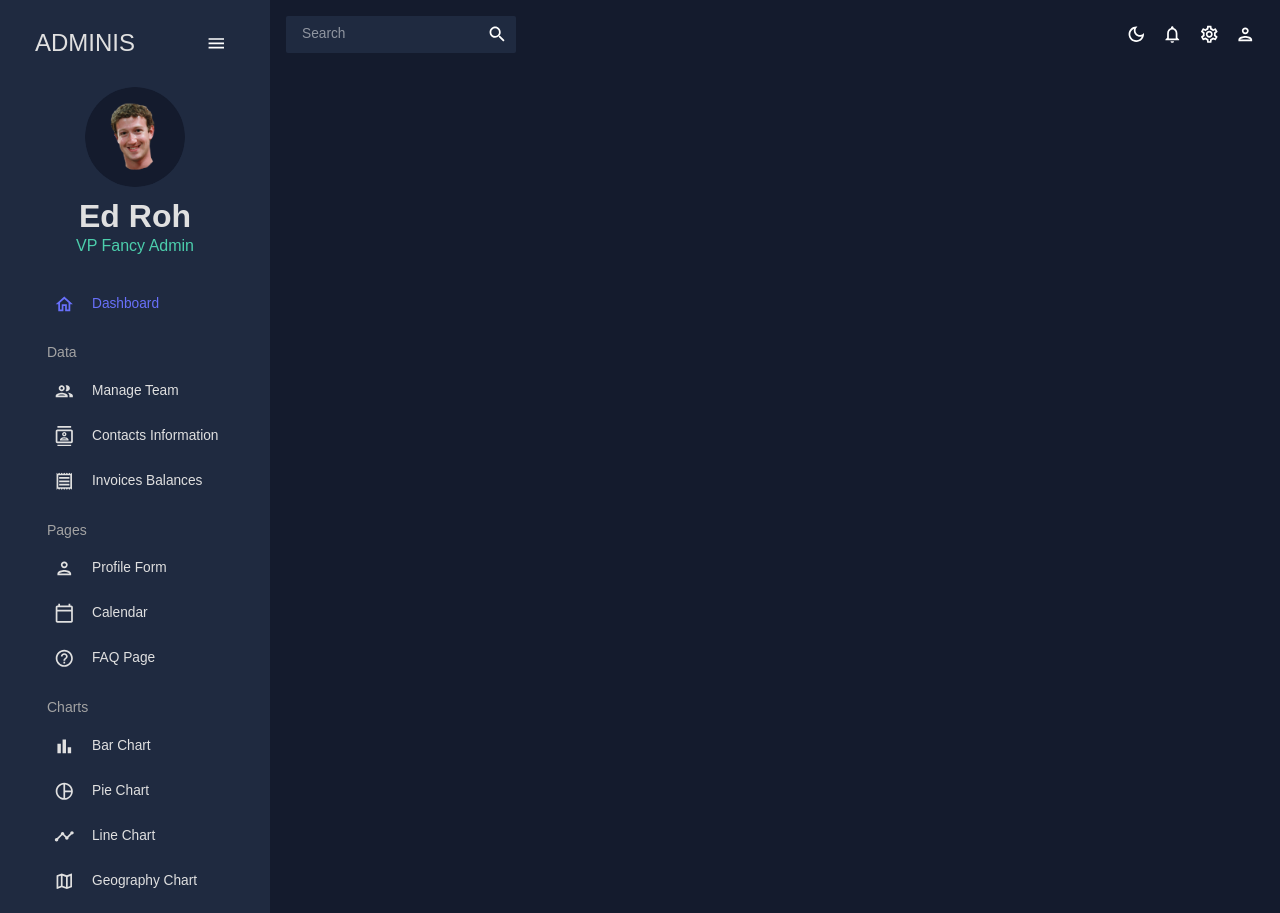
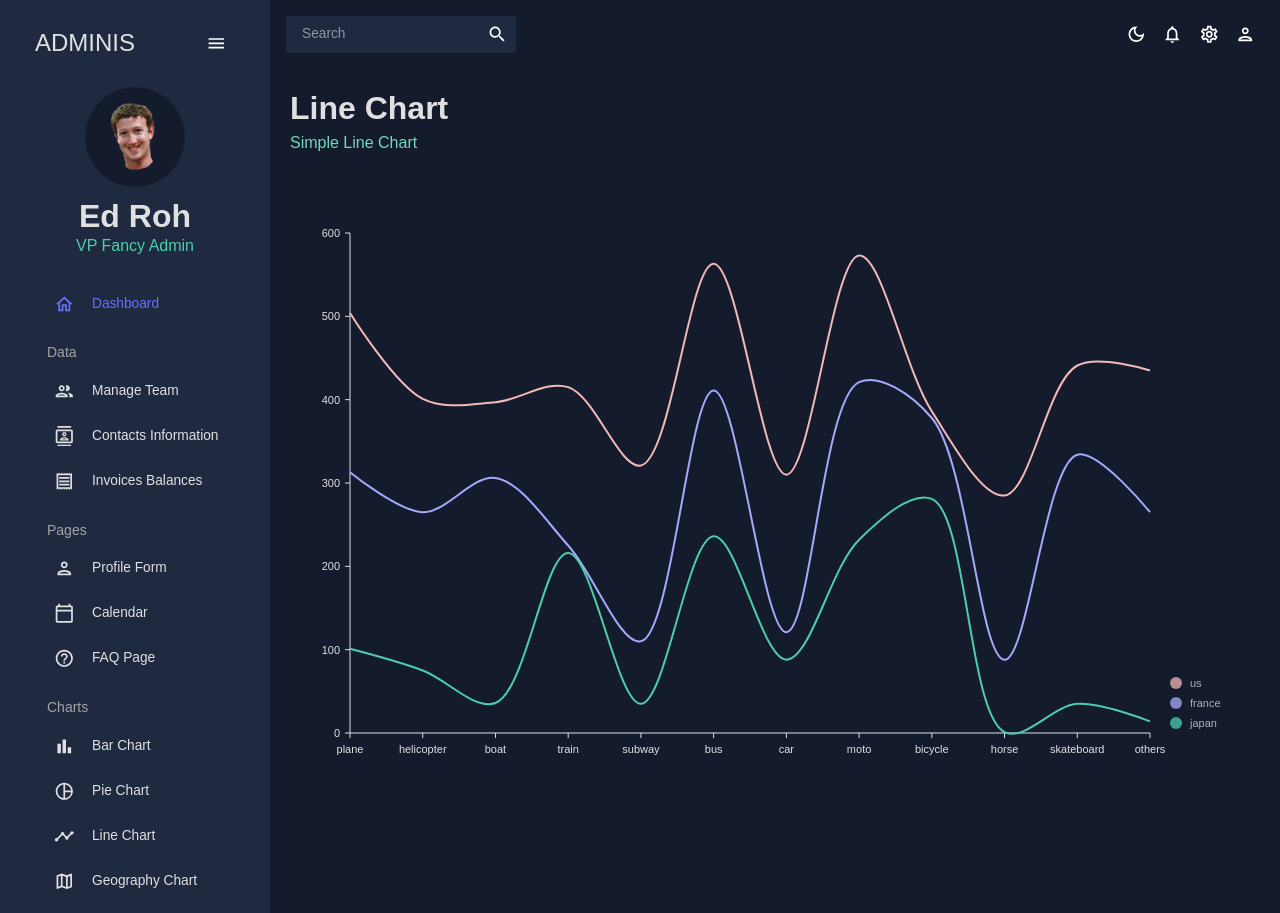
Before and after one commit to ni9iri/mui-admin-dashboard, a React (Vite) app: page /line in a window 1280 px wide. Built offline with nearby package versions, Linux system fonts and the light colour scheme; the HTML template or start-up script is replaced by a standard one.

Commit message:
Line chart added

```diff
--- a/src/App.jsx
+++ b/src/App.jsx
@@ -9,7 +9,7 @@
 import Contacts from "./scenes/contacts";
 import Bar from "./scenes/bar";
 import Form from "./scenes/form";
-// import Line from "./scenes/line";
+import Line from "./scenes/line";
 import Pie from "./scenes/pie";
 import FAQ from "./scenes/faq";
 // import Geography from "./scenes/geography";
@@ -36,7 +36,7 @@
               <Route path="/contacts" element={<Contacts />} />
               <Route path="/bar" element={<Bar />} />
               <Route path="/form" element={<Form />} />
-              {/* <Route path="/line" element={<Line />} /> */}
+              <Route path="/line" element={<Line />} />
               <Route path="/pie" element={<Pie />} />
               <Route path="/faq" element={<FAQ />} />
               {/* <Route path="/geography" element={<Geography />} /> */}
--- /dev/null
+++ b/src/components/LineChart.jsx
@@ -0,0 +1,122 @@
+import React from "react";
+import { useTheme } from "@mui/material";
+import { ResponsiveLine } from "@nivo/line";
+import { tokens } from "../theme";
+import { mockLineData as data } from "../data/mockData";
+
+function LineChart(isDashboard = false) {
+  const theme = useTheme();
+  const colors = tokens(theme.palette.mode);
+
+  return (
+    <ResponsiveLine
+      data={data}
+      theme={{
+        axis: {
+          domain: {
+            line: {
+              stroke: colors.grey[100],
+            },
+          },
+          legend: {
+            text: {
+              fill: colors.grey[100],
+            },
+          },
+          ticks: {
+            line: {
+              stroke: colors.grey[100],
+              strokeWidth: 1,
+            },
+            text: {
+              fill: colors.grey[100],
+            },
+          },
+        },
+        legends: {
+          text: {
+            fill: colors.grey[100],
+          },
+        },
+        tooltip: {
+          container: {
+            color: colors.primary[500],
+          },
+        },
+      }}
+      colors={
+        isDashboard
+          ? {
+              datum: "color",
+            }
+          : { scheme: "nivo" }
+      }
+      margin={{ top: 50, right: 110, bottom: 50, left: 60 }}
+      xScale={{ type: "point" }}
+      yScale={{
+        type: "linear",
+        min: "auto",
+        max: "auto",
+        stacked: true,
+        reverse: false,
+      }}
+      yFormat=" >-.2f"
+      curve="catmullRom"
+      axisTop={null}
+      axisRight={null}
+      axisBottom={{
+        tickSize: 5,
+        tickPadding: 5,
+        tickRotation: 0,
+        legend: isDashboard ? undefined : "transportation",
+        legendOffset: 36,
+        legendPosition: "middle",
+      }}
+      axisLeft={{
+        tickValues:5,
+        tickSize: 5,
+        tickPadding: 5,
+        tickRotation: 0,
+        legend: isDashboard ? undefined : "count",
+        legendOffset: -40,
+        legendPosition: "middle",
+      }}
+      enableGridX={false}
+      enableGridY={false}
+      pointSize={10}
+      pointColor={{ theme: "background" }}
+      pointBorderWidth={2}
+      pointBorderColor={{ from: "serieColor" }}
+      pointLabelYOffset={-12}
+      useMesh={true}
+      legends={[
+        {
+          anchor: "bottom-right",
+          direction: "column",
+          justify: false,
+          translateX: 100,
+          translateY: 0,
+          itemsSpacing: 0,
+          itemDirection: "left-to-right",
+          itemWidth: 80,
+          itemHeight: 20,
+          itemOpacity: 0.75,
+          symbolSize: 12,
+          symbolShape: "circle",
+          symbolBorderColor: "rgba(0, 0, 0, .5)",
+          effects: [
+            {
+              on: "hover",
+              style: {
+                itemBackground: "rgba(0, 0, 0, .03)",
+                itemOpacity: 1,
+              },
+            },
+          ],
+        },
+      ]}
+    />
+  );
+}
+
+export default LineChart;
--- /dev/null
+++ b/src/scenes/line/index.jsx
@@ -0,0 +1,16 @@
+import LineChart from "../../components/LineChart";
+import Header from "../../components/Header";
+import { Box } from "@mui/material";
+
+const Line = () => {
+  return (
+    <Box m="20px">
+      <Header title="Line Chart" subtitle="Simple Line Chart"/>
+      <Box height="75vh">
+        <LineChart />
+      </Box>
+    </Box>
+  );
+};
+
+export default Line;
```
